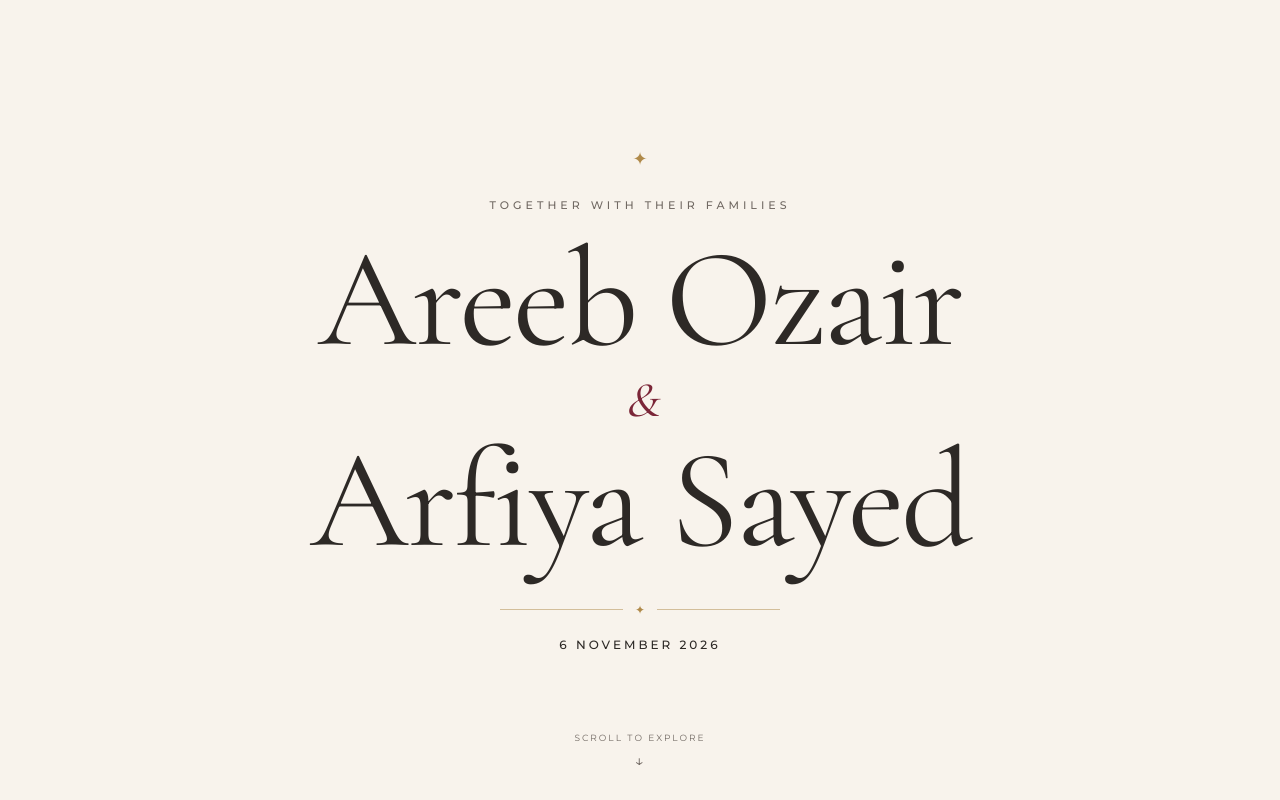
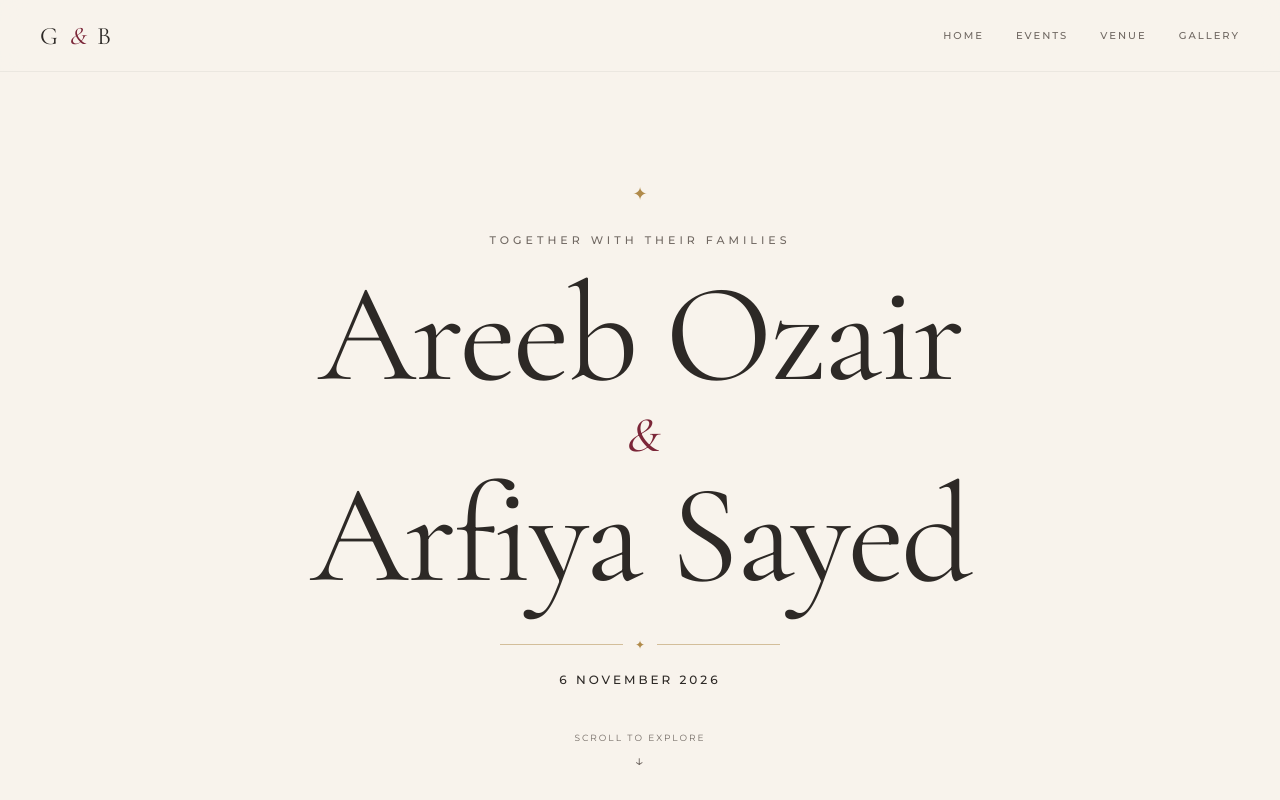
Before and after one commit to abdulmuqtadir2208/Wedding-card, a React (Vite) app: page / in a window 1280 px wide. Shown: the top 800 px of the page. Built offline with nearby package versions, Linux system fonts and the light colour scheme.

Commit message:
add rsponsive mobile nevigation

```diff
--- a/src/App.jsx
+++ b/src/App.jsx
@@ -1,12 +1,15 @@
+import Navbar from "./components/Navbar";
 import Hero from "./components/Hero";
 import Countdown from "./components/Countdown";
 import Events from "./components/Events";
 import Venue from "./components/Venue";
 import Gallery from "./components/Gallery";
 
+
 function App() {
   return (
     <main>
+      <Navbar />
       <Hero />
       <Countdown />
       <Events />
--- a/src/components/Events.jsx
+++ b/src/components/Events.jsx
@@ -2,7 +2,7 @@ import wedding from "../data/wedding";
 
 function Events() {
   return (
-    <section className="events">
+    <section className="events" id="events">
       <div className="section-heading">
         <p className="section-label">The celebrations</p>
 
--- a/src/components/Gallery.jsx
+++ b/src/components/Gallery.jsx
@@ -5,7 +5,7 @@ function Gallery() {
   const [selectedPhoto, setSelectedPhoto] = useState(null);
 
   return (
-    <section className="gallery">
+    <section className="gallery" id="gallery">
       <div className="section-heading">
         <p className="section-label">Memories</p>
 
--- a/src/components/Hero.jsx
+++ b/src/components/Hero.jsx
@@ -2,7 +2,7 @@ import wedding from "../data/wedding";
 
 function Hero() {
   return (
-    <section className="hero">
+    <section className="hero" id="home">
       <div className="hero-decoration">✦</div>
 
       <p className="hero-subtitle">
--- /dev/null
+++ b/src/components/Navbar.jsx
@@ -0,0 +1,46 @@
+import { useState } from "react";
+
+function Navbar() {
+  const [menuOpen, setMenuOpen] = useState(false);
+
+  const closeMenu = () => {
+    setMenuOpen(false);
+  };
+
+  return (
+    <nav className={`navbar ${menuOpen ? "menu-open" : ""}`}>
+      <a href="#home" className="navbar-logo" onClick={closeMenu}>
+        G <span>&</span> B
+      </a>
+
+      <button
+        className="navbar-toggle"
+        onClick={() => setMenuOpen(!menuOpen)}
+        aria-label={menuOpen ? "Close navigation" : "Open navigation"}
+        aria-expanded={menuOpen}
+      >
+        {menuOpen ? "×" : "☰"}
+      </button>
+
+      <div className={`navbar-links ${menuOpen ? "open" : ""}`}>
+        <a href="#home" onClick={closeMenu}>
+          Home
+        </a>
+
+        <a href="#events" onClick={closeMenu}>
+          Events
+        </a>
+
+        <a href="#venue" onClick={closeMenu}>
+          Venue
+        </a>
+
+        <a href="#gallery" onClick={closeMenu}>
+          Gallery
+        </a>
+      </div>
+    </nav>
+  );
+}
+
+export default Navbar;
--- a/src/components/Venue.jsx
+++ b/src/components/Venue.jsx
@@ -2,7 +2,7 @@ import wedding from "../data/wedding";
 
 function Venue() {
   return (
-    <section className="venue">
+    <section className="venue" id="venue">
       <div className="section-heading">
         <p className="section-label">The celebration</p>
 
--- a/src/index.css
+++ b/src/index.css
@@ -18,7 +18,7 @@ body {
 
 .hero {
   min-height: 100vh;
-  padding: 40px 24px;
+  padding: 110px 24px 40px;
   display: flex;
   flex-direction: column;
   justify-content: center;
@@ -509,3 +509,168 @@ body {
     font-size: 32px;
   }
 }
+
+/* ================================
+   NAVIGATION
+================================ */
+
+.navbar {
+  position: fixed;
+  top: 0;
+  left: 0;
+  width: 100%;
+  height: 72px;
+  padding: 0 40px;
+
+  display: flex;
+  align-items: center;
+  justify-content: space-between;
+
+  z-index: 900;
+
+  background: rgba(248, 243, 236, 0.88);
+  backdrop-filter: blur(12px);
+  -webkit-backdrop-filter: blur(12px);
+
+  border-bottom: 1px solid rgba(45, 41, 38, 0.06);
+}
+
+.navbar-logo {
+  color: var(--color-text);
+  text-decoration: none;
+
+  font-family: var(--font-heading);
+  font-size: 25px;
+  letter-spacing: 1px;
+}
+
+.navbar-logo span {
+  color: var(--color-accent);
+  font-style: italic;
+  margin: 0 3px;
+}
+
+.navbar-links {
+  display: flex;
+  align-items: center;
+  gap: 32px;
+}
+
+.navbar-links a {
+  position: relative;
+
+  color: var(--color-text-muted);
+  text-decoration: none;
+
+  font-family: var(--font-body);
+  font-size: 10px;
+  font-weight: 500;
+  letter-spacing: 2px;
+  text-transform: uppercase;
+
+  transition: color var(--transition);
+}
+
+.navbar-links a::after {
+  content: "";
+
+  position: absolute;
+  left: 0;
+  bottom: -7px;
+
+  width: 0;
+  height: 1px;
+
+  background: var(--color-accent);
+
+  transition: width var(--transition);
+}
+
+.navbar-links a:hover {
+  color: var(--color-accent);
+}
+
+.navbar-links a:hover::after {
+  width: 100%;
+}
+
+/* ================================
+   MOBILE NAVIGATION
+================================ */
+
+.navbar-toggle {
+  display: none;
+
+  border: 0;
+  background: transparent;
+
+  color: var(--color-text);
+
+  font-family: var(--font-body);
+  font-size: 24px;
+
+  cursor: pointer;
+}
+
+@media (max-width: 700px) {
+  .navbar {
+    height: 64px;
+    padding: 0 22px;
+  }
+
+  .navbar-toggle {
+    display: block;
+    position: relative;
+    z-index: 1001;
+  }
+
+  .navbar-links {
+    position: fixed;
+    inset: 0;
+
+    height: 100vh;
+
+    display: flex;
+    flex-direction: column;
+    justify-content: center;
+    align-items: center;
+
+    gap: 32px;
+
+    background: var(--color-background);
+
+    opacity: 0;
+    visibility: hidden;
+
+    transform: translateY(-10px);
+
+    transition:
+      opacity 300ms ease,
+      transform 300ms ease,
+      visibility 300ms ease;
+  }
+
+  .navbar-links.open {
+    opacity: 1;
+    visibility: visible;
+    transform: translateY(0);
+  }
+
+  .navbar-links a {
+    font-family: var(--font-heading);
+    font-size: 34px;
+    font-weight: 400;
+    letter-spacing: 0;
+    text-transform: none;
+
+    color: var(--color-text);
+  }
+
+  .navbar-links a::after {
+    display: none;
+  }
+
+  .navbar-links a:hover {
+    color: var(--color-accent);
+  }
+}
```
